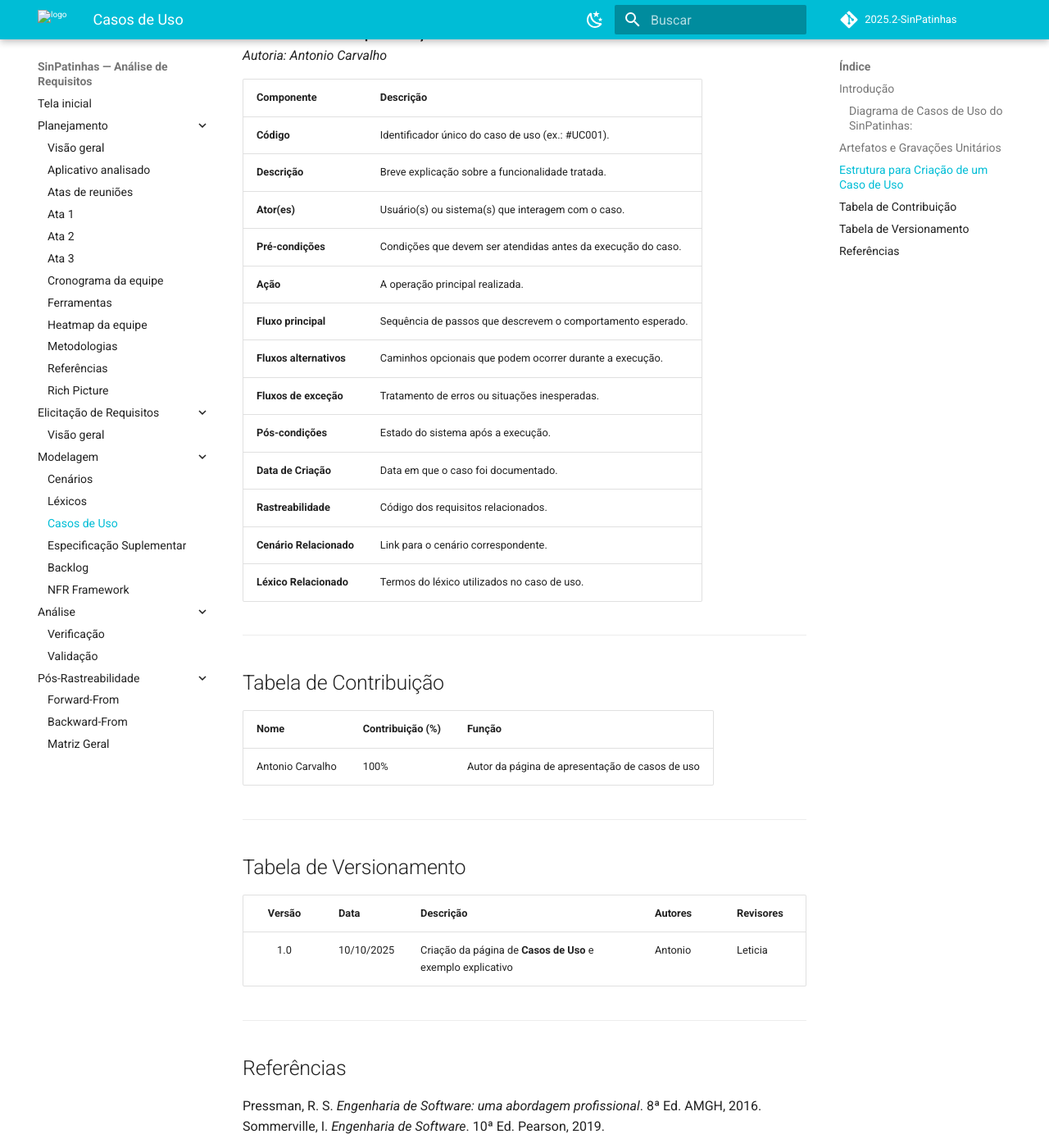
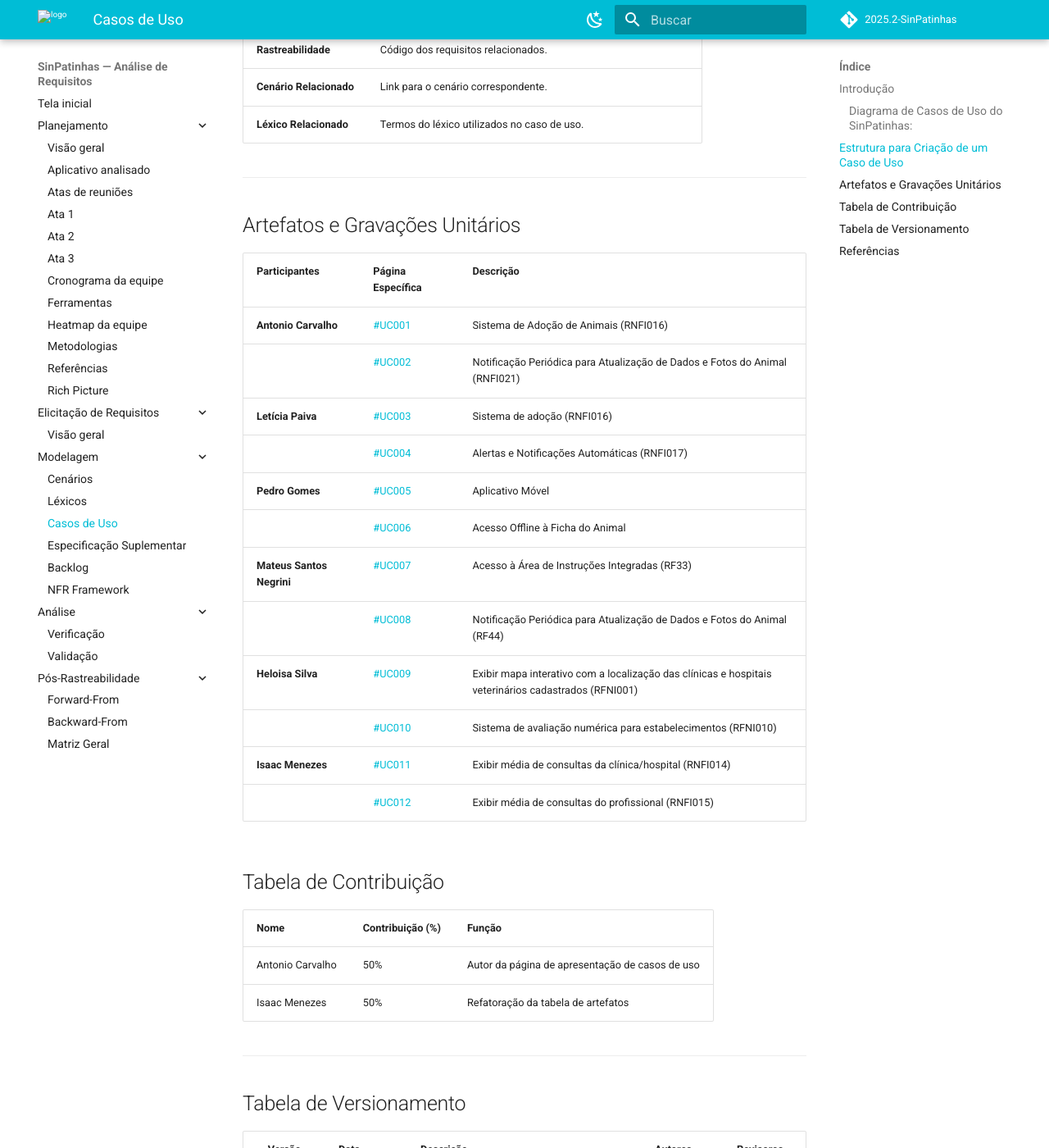
Before and after one commit to Requisitos-de-Software/2025.2-SinPatinhas, an MkDocs documentation site: the page built from docs/modelagem/casos_de_uso.md, in a window 1280 px wide and 1400 px high, scrolled down 2297 px. Shown: the whole window at 82% size. Built offline with MkDocs 1.6.1 and Material for MkDocs 9.7.7, drawn with Linux system fonts in a browser that asks for light colours; comment, search, counter and statistics services are not loaded; some of the changed text lies outside the part shown.

Commit message:
Refatoração na tabela de artefatos dos casos de uso

```diff
--- a/docs/modelagem/casos_de_uso.md
+++ b/docs/modelagem/casos_de_uso.md
@@ -67,11 +52,28 @@ A tabela a seguir apresenta os componentes utilizados.
 
 ---
 
+## Artefatos e Gravações Unitários
+| **Participantes** | **Página Específica** | **Descrição** |
+|---------------|------------------|------------------|
+| **Antonio Carvalho** | [#UC001](/modelagem/gravacoes/antonio/caso_de_uso.md) | Sistema de Adoção de Animais (RNFI016) |
+|                      | [#UC002](/modelagem/gravacoes/antonio/caso_de_uso.md) | Notificação Periódica para Atualização de Dados e Fotos do Animal (RNFI021) |
+| **Letícia Paiva**    | [#UC003](/modelagem/gravacoes/leticia/caso_de_uso.md) | Sistema de adoção (RNFI016) |
+|                      | [#UC004](/modelagem/gravacoes/leticia/caso_de_uso.md) | Alertas e Notificações Automáticas (RNFI017) |
+| **Pedro Gomes**      | [#UC005](/modelagem/gravacoes/pedro/caso_de_uso.md)   | Aplicativo Móvel |
+|                      | [#UC006](/modelagem/gravacoes/pedro/caso_de_uso.md)   | Acesso Offline à Ficha do Animal |
+| **Mateus Santos Negrini** | [#UC007](/modelagem/gravacoes/mateus/caso_de_uso.md) | Acesso à Área de Instruções Integradas (RF33) |
+|                           | [#UC008](/modelagem/gravacoes/mateus/caso_de_uso.md) | Notificação Periódica para Atualização de Dados e Fotos do Animal (RF44) |
+| **Heloisa Silva**         | [#UC009](/modelagem/gravacoes/heloisa/casos_de_uso.md) | Exibir mapa interativo com a localização das clínicas e hospitais veterinários cadastrados (RFNI001) |
+|                           | [#UC010](/modelagem/gravacoes/heloisa/casos_de_uso.md) | Sistema de avaliação numérica para estabelecimentos (RFNI010) |
+| **Isaac Menezes**         | [#UC011](/modelagem/gravacoes/isaac/caso_de_uso.md) | Exibir média de consultas da clínica/hospital (RNFI014) |
+|                           | [#UC012](/modelagem/gravacoes/isaac/caso_de_uso.md) | Exibir média de consultas do profissional (RNFI015) |
+
 ## Tabela de Contribuição
 
 | Nome | Contribuição (%) | Função |
 |------|------------------|--------|
-| Antonio Carvalho | 100% | Autor da página de apresentação de casos de uso |
+| Antonio Carvalho | 50% | Autor da página de apresentação de casos de uso |
+| Isaac Menezes | 50% | Refatoração da tabela de artefatos |
 
 
 ---
@@ -81,6 +83,7 @@ A tabela a seguir apresenta os componentes utilizados.
 | Versão | Data | Descrição | Autores | Revisores |
 |:------:|:-----------|:-------------------------------------------|:--------|:-----------|
 | 1.0 | 10/10/2025 | Criação da página de **Casos de Uso** e exemplo explicativo | Antonio | Leticia |
+| 1.1 | 19/10/2025 | Refatoração da tabela de artefatos | Isaac | Antonio |
 
 ---
 
```
Also changed, not shown: other parts of docs/modelagem/casos_de_uso.md (+0 -15 lines).
